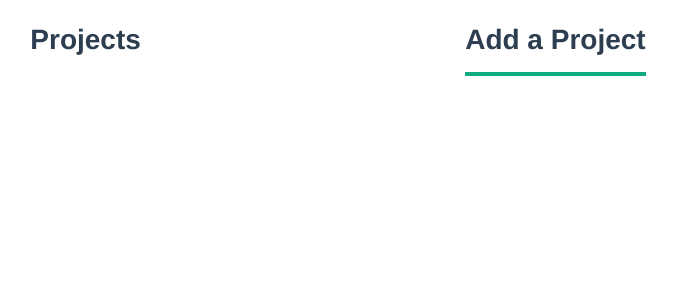
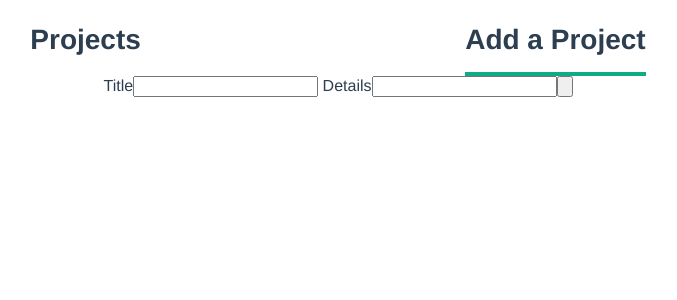
Before and after one commit to blackcrabb/Project-Planner, a Vue app: page /add in a window 1280 px wide. Shown: the top 300 px of the page, without its empty margins (302-979 px from the left). Built offline with nearby package versions, Linux system fonts and the light colour scheme.

Commit message:
dbjson added

```diff
--- a/data/db.json
+++ b/data/db.json
@@ -3,12 +3,14 @@
         {
             "title": "Create new homepage banner",
             "id": 1,
-            "description": "It is a long established fact that a reader will be distracted by the readable content of a page when looking at its layout.All the Lorem Ipsum generators on the Internet tend to repeat predefined chunks as necessary, making this the first true generator on the Internet."
+            "description": "It is a long established fact that a reader will be distracted by the readable content of a page when looking at its layout.All the Lorem Ipsum generators on the Internet tend to repeat predefined chunks as necessary, making this the first true generator on the Internet.",
+            "completed": true
         },
         {
             "title": "Update promo link",
             "id": 2,
-            "description": "It is a long established fact that a reader will be distracted by the readable content of a page when looking at its layout.All the Lorem Ipsum generators on the Internet tend to repeat predefined chunks as necessary, making this the first true generator on the Internet."
+            "description": "It is a long established fact that a reader will be distracted by the readable content of a page when looking at its layout.All the Lorem Ipsum generators on the Internet tend to repeat predefined chunks as necessary, making this the first true generator on the Internet.",
+            "completed": false
         }
     ]
 }
--- a/src/views/AddProject.vue
+++ b/src/views/AddProject.vue
@@ -1,4 +1,10 @@
-<template></template>
+<template>
+  <label> Title</label>
+  <input type="text" />
+  <label> Details</label>
+  <input type="textbox" />
+  <input type="button" value="" />
+</template>
 
 <script>
 export default {};
```
